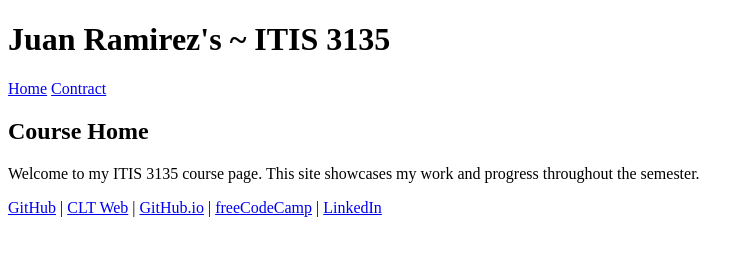
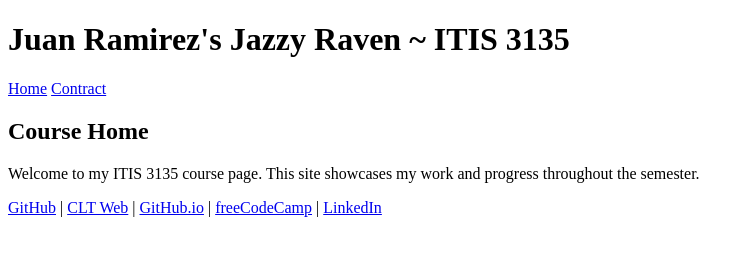
Before and after one commit to juansec04/juansec04.github.io, a plain HTML site: page itis3135/index.html in a window 1280 px wide. Shown: the whole page, without its empty margins (0-754 px from the left). Drawn offline with Linux system fonts and the light colour scheme.

Commit message:
Update index.html

```diff
--- a/itis3135/index.html
+++ b/itis3135/index.html
@@ -8,7 +8,7 @@
 </head>
 <body>
     <header>
-        <h1>Juan Ramirez's ~ ITIS 3135</h1>
+        <h1>Juan Ramirez's Jazzy Raven ~ ITIS 3135</h1>
         <nav>
             <a href="index.html">Home</a>
             <a href="contract.html">Contract</a>
```
